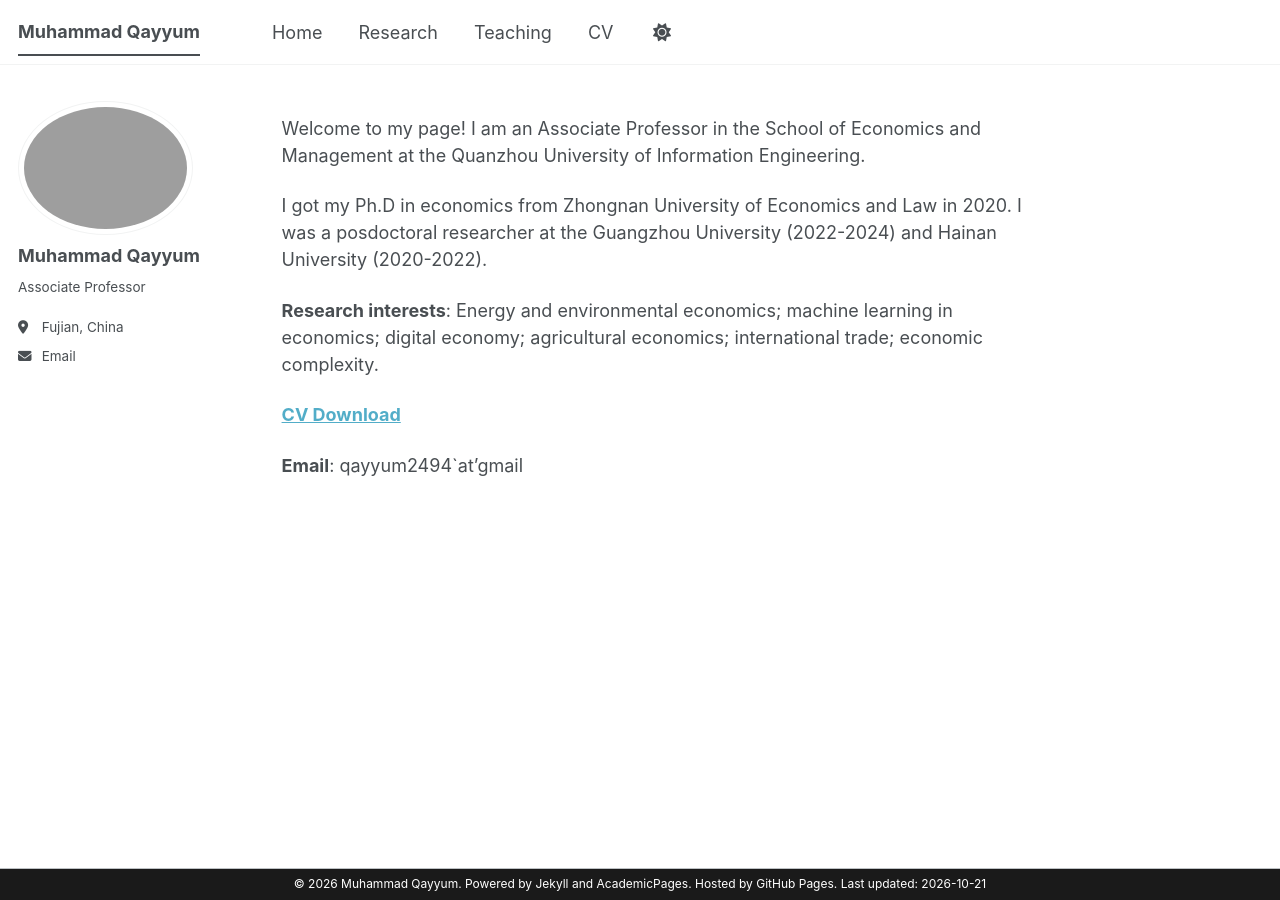
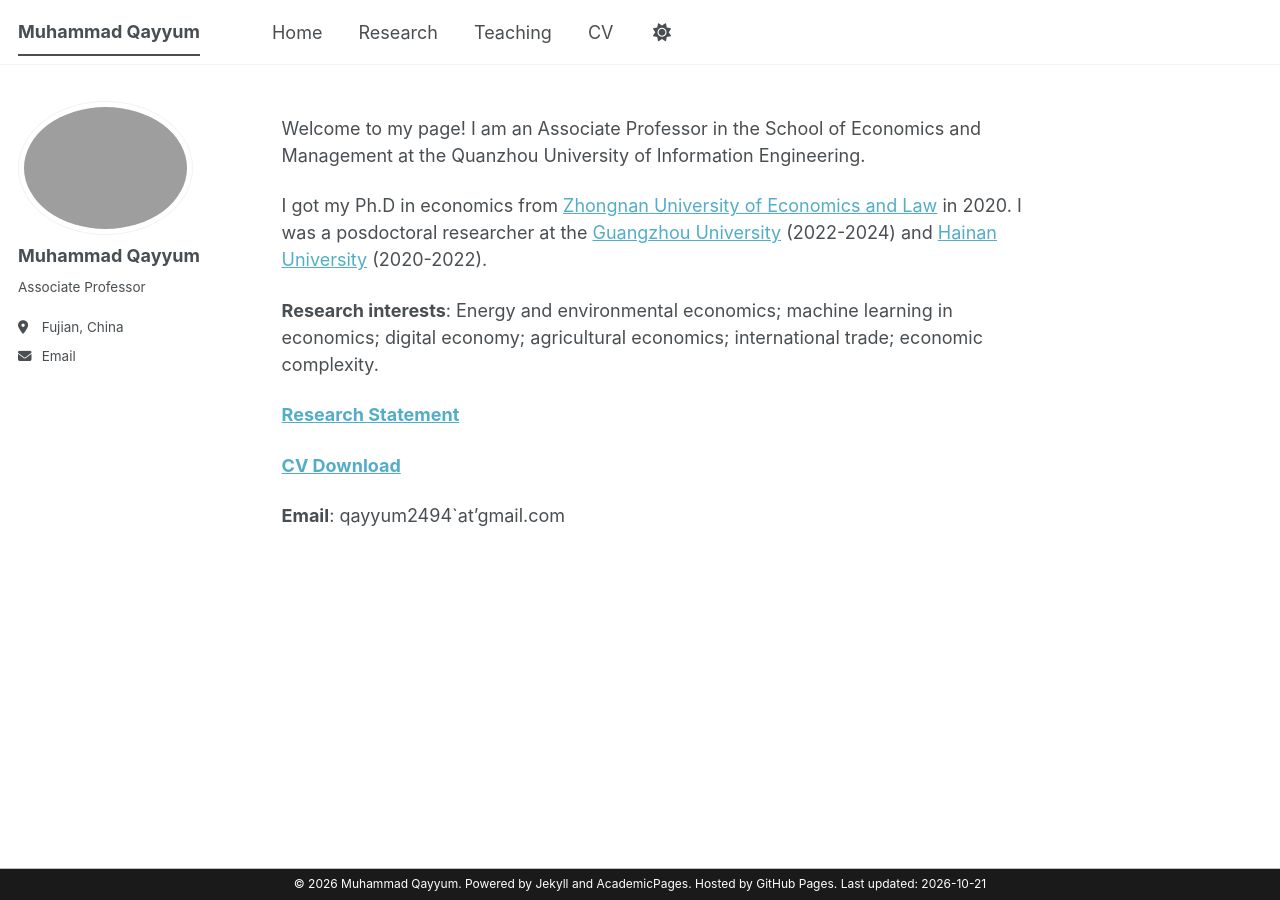
Before and after one commit to muhammadqayyum29/muhammadqayyum29.github.io, a Jekyll site: the page built from _pages/about.md, in a window 1280 px wide. Built offline with Jekyll 4.4.1, drawn with Linux system fonts in a browser that asks for light colours; a style sheet for code colours, icons or effects is not loaded.

Commit message:
Enhance about page with links and email correction
Updated links and corrected email format in about page.

```diff
--- a/_pages/about.md
+++ b/_pages/about.md
@@ -9,11 +9,13 @@ redirect_from:
 
 Welcome to my page! I am an Associate Professor in the School of Economics and Management at the Quanzhou University of Information Engineering.
 
-I got my Ph.D in economics from Zhongnan University of Economics and Law in 2020. I was a posdoctoral researcher at the Guangzhou University (2022-2024) and Hainan University (2020-2022).
+I got my Ph.D in economics from [Zhongnan University of Economics and Law](https://english.zuel.edu.cn/about/list.htm) in 2020. I was a posdoctoral researcher at the [Guangzhou University](https://english.gzhu.edu.cn/About_GU___Rankings/Rankings.htm) (2022-2024) and [Hainan University](https://en.hainanu.edu.cn/) (2020-2022).
 
 **Research interests**: Energy and environmental economics; machine learning in economics; digital economy; agricultural
 economics; international trade; economic complexity.
 
+**[Research Statement](/files/Muhammad_Qayyum_Research_Statement.pdf)**
+
 **[CV Download](/files/C_Muhammad_Qayyum_CV_US_Academic.pdf)**
 
-**Email**: qayyum2494`at'gmail
+**Email**: qayyum2494`at'gmail.com
```
